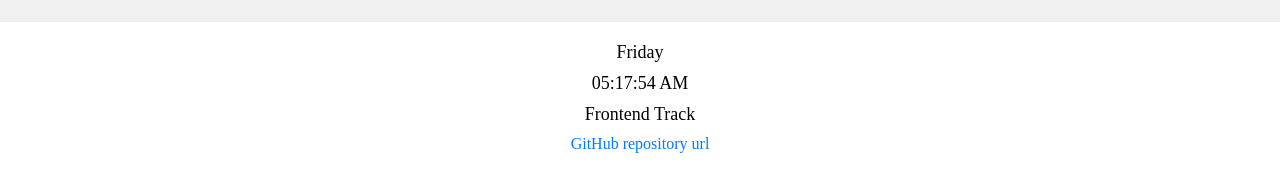
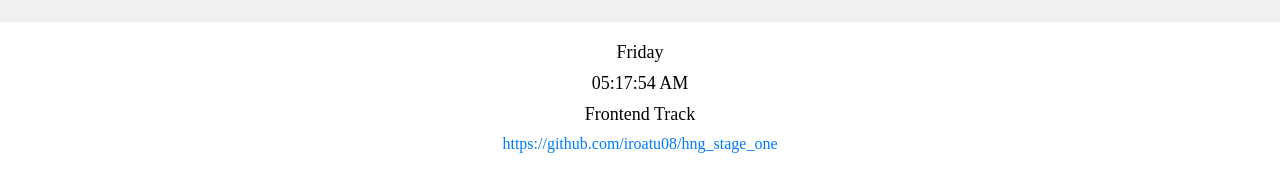
Before and after one commit to iroatu08/hng_stage_one, a plain HTML site: page index.html in a window 1280 px wide. Shown: the part 159-350 px from the top of the page. Drawn offline with Linux system fonts and the light colour scheme.

Commit message:
initial commit

```diff
--- a/index.html
+++ b/index.html
@@ -24,7 +24,7 @@
 
         <p data-testid="myTrack"></p>
 
-        <a href="https://github.com/yourusername/your-repo" data-testid="githubURL"></a>
+        <a href="" data-testid="githubURL"></a>
     </main>
     <script src="./index.js"></script>
 </body>
--- a/index.js
+++ b/index.js
@@ -27,4 +27,4 @@ setInterval(updateTime,1000);
 slackUserName.textContent = "Prince Jayson";
 myTrack.textContent = "Frontend Track"
 githubURL.href = "https://github.com/yourusername/your-repo";
-githubURL.textContent= "GitHub repository url"
+githubURL.textContent= "https://github.com/iroatu08/hng_stage_one"
```
